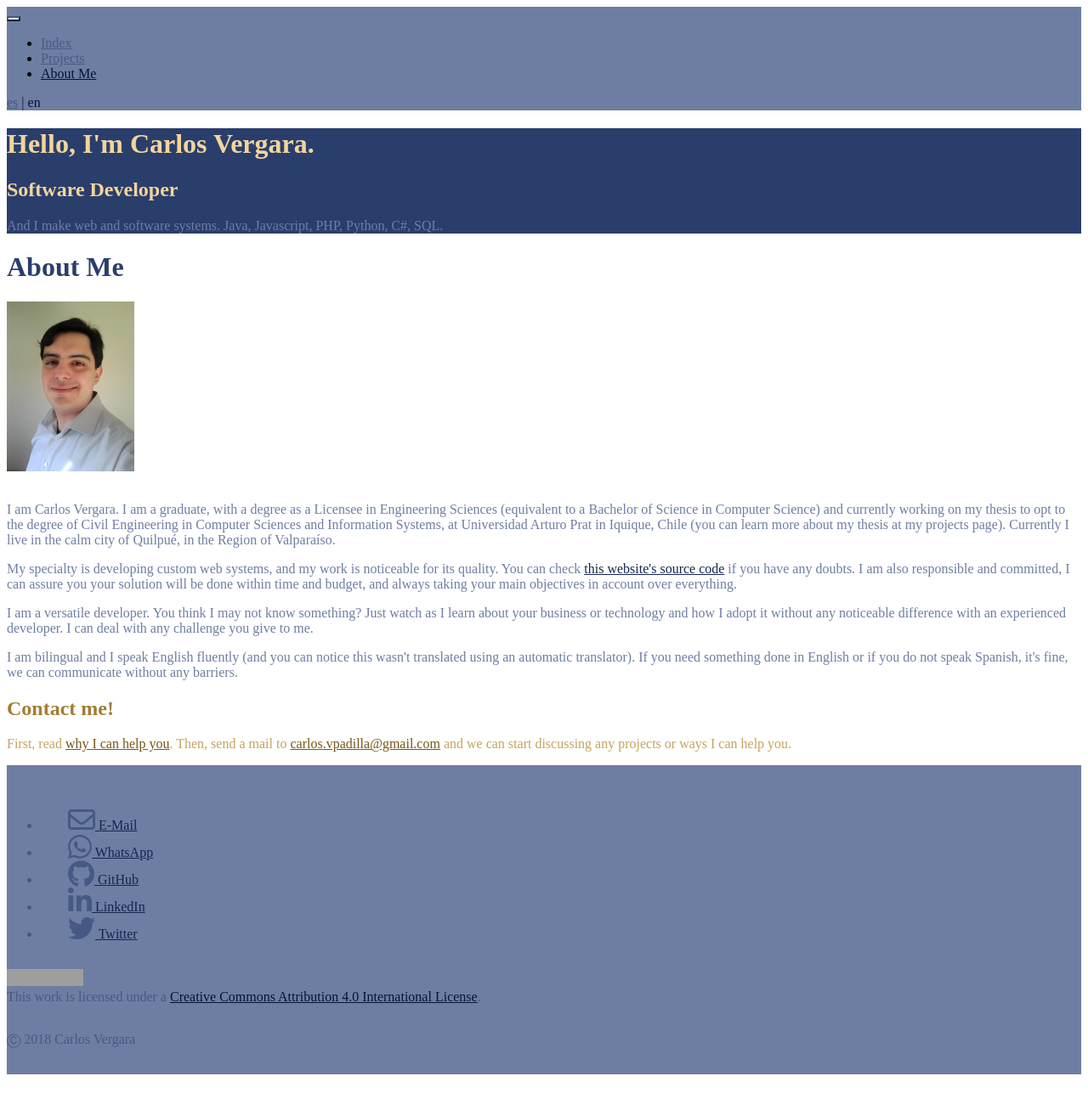
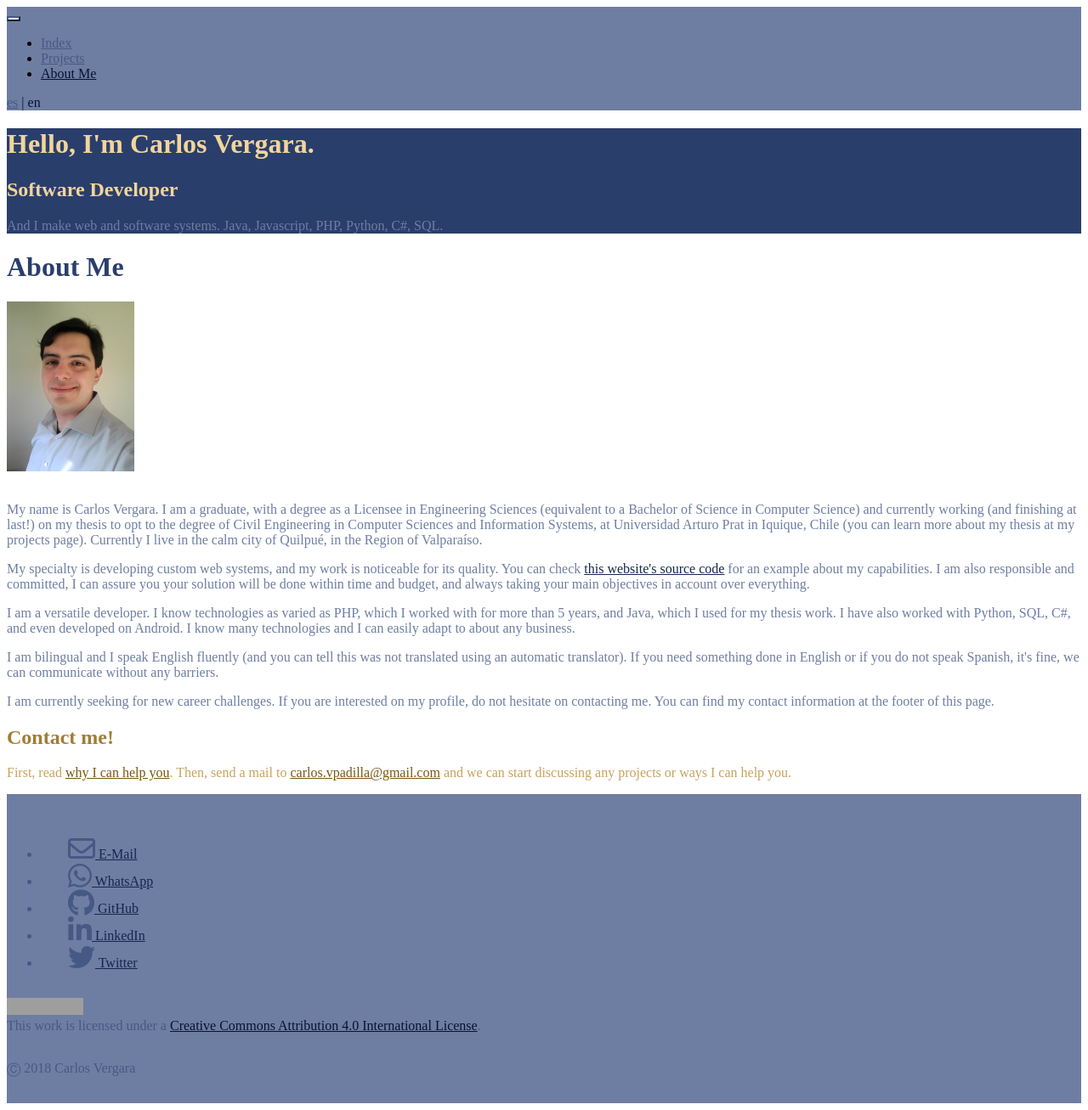
Before and after one commit to CarlosVPadilla/CarlosVPadilla.github.io, a Jekyll site: the page built from about.html, in a window 1280 px wide. Shown: the whole page at 85% size. Built offline with Jekyll 4.4.1, drawn with Linux system fonts in a browser that asks for light colours; nearby versions of some CDN libraries; before the commit the page ends 1273 px from its top, so only the background shows below that; grey boxes are pictures that could not be loaded.

Commit message:
Changing my About pages

```diff
--- a/about.html
+++ b/about.html
@@ -7,22 +7,27 @@ permalink: /about/
 <h1>About Me</h1>
 <img src="/images/static/DSC_0008.JPG" alt="Carlos Vergara" width="150px">
 <p>
-    I am Carlos Vergara. I am a graduate, with a degree as a Licensee in Engineering Sciences (equivalent to a Bachelor of Science in
-    Computer Science) and currently working on my thesis to opt to the degree of Civil Engineering in Computer Sciences and Information
-    Systems, at Universidad Arturo Prat in Iquique, Chile (you can learn more about my thesis at my projects page). Currently I live in the
-    calm city of Quilpué, in the Region of Valparaíso.
+    My name is Carlos Vergara. I am a graduate, with a degree as a Licensee in Engineering Sciences (equivalent to a Bachelor of Science in
+    Computer Science) and currently working (and finishing at last!) on my thesis to opt to the degree of Civil Engineering in Computer
+    Sciences and Information Systems, at Universidad Arturo Prat in Iquique, Chile (you can learn more about my thesis at my projects page).
+    Currently I live in the calm city of Quilpué, in the Region of Valparaíso.
 </p>
 <p>
     My specialty is developing custom web systems, and my work is noticeable for its quality. You can check
-    <a href="https://github.com/CarlosVPadilla/CarlosVPadilla.github.io">this website's source code</a> if you have any doubts.
+    <a href="https://github.com/CarlosVPadilla/CarlosVPadilla.github.io">this website's source code</a> for an example about my capabilities.
     I am also responsible and committed, I can assure you your solution will be done within time and budget, and always taking
     your main objectives in account over everything.
 </p>
 <p>
-    I am a versatile developer. You think I may not know something? Just watch as I learn about your business or technology and how
-    I adopt it without any noticeable difference with an experienced developer. I can deal with any challenge you give to me.
+    I am a versatile developer. I know technologies as varied as PHP, which I worked with for more than 5 years, and Java, which I used
+    for my thesis work. I have also worked with Python, SQL, C#, and even developed on Android. I know many technologies and I can easily
+    adapt to about any business.
 </p>
 <p>
-    I am bilingual and I speak English fluently (and you can notice this wasn't translated using an automatic translator).
+    I am bilingual and I speak English fluently (and you can tell this was not translated using an automatic translator).
     If you need something done in English or if you do not speak Spanish, it's fine, we can communicate without any barriers.
 </p>
+<p>
+    I am currently seeking for new career challenges. If you are interested on my profile, do not hesitate on contacting me. You can find my
+    contact information at the footer of this page.
+</p>
```
Also changed, not shown: acerca.html (+12 -8 lines), 2 other files.
